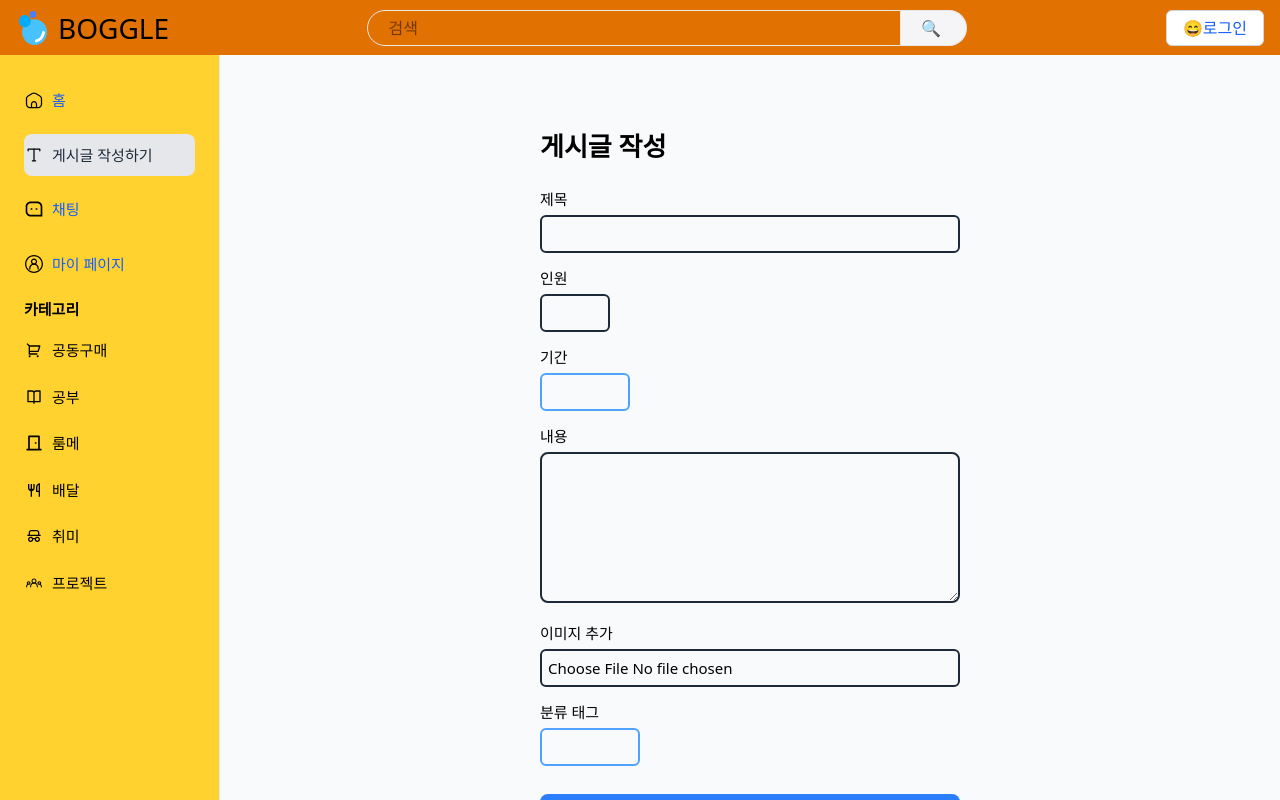
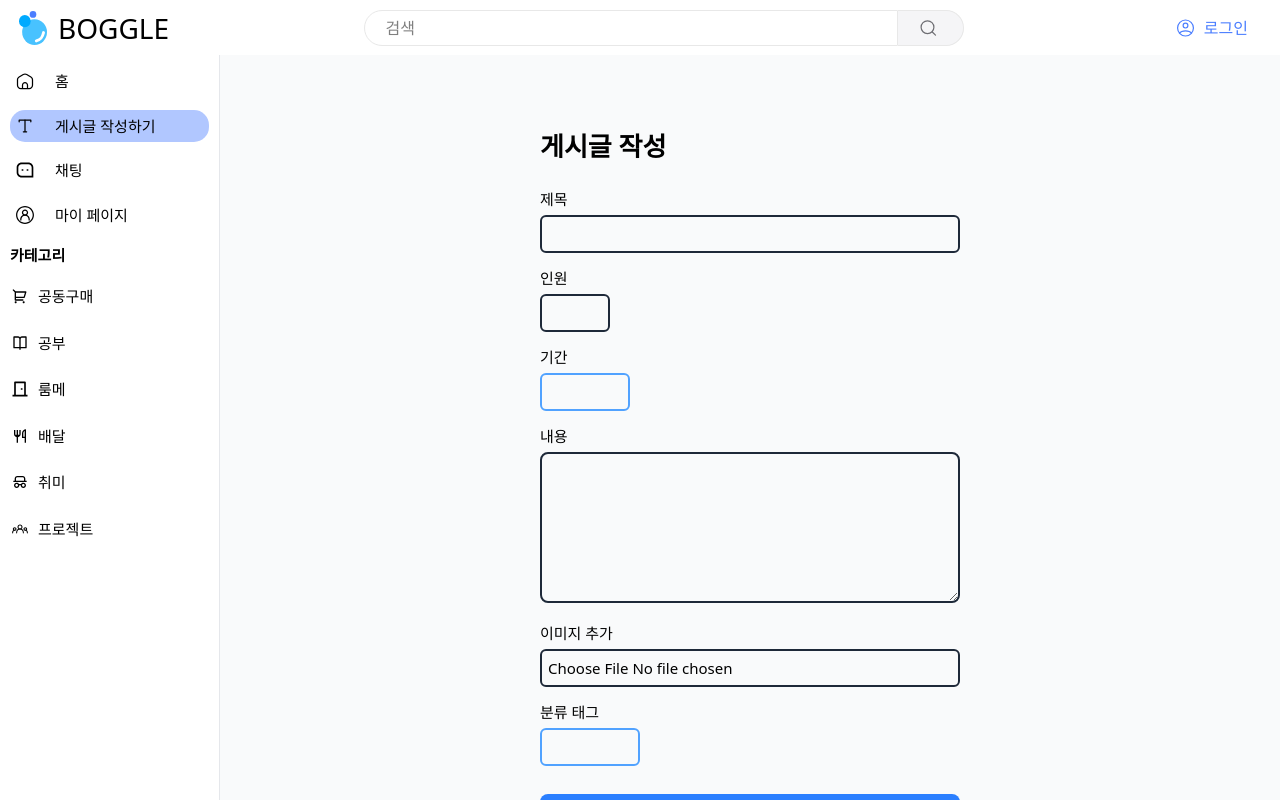
Before and after one commit to gsainfoteam/boggle-fe, a React (Vite) app: page /write in a window 1280 px wide. Built offline with nearby package versions, Linux system fonts and the light colour scheme.

Commit message:
add icons in header

```diff
--- a/src/component/Header.jsx
+++ b/src/component/Header.jsx
@@ -8,7 +8,6 @@ export default function Header() {
       className="
         w-full
         h-[55px]
-        bg-amber-600
         justify-between
         items-center
         py-[8px]
@@ -98,7 +97,16 @@ export default function Header() {
             bg-[#F5F5F7]
           "
         >
-          🔍
+          <img
+            src="/icons/search.svg"
+            alt="search"
+            className="
+            h-[20px]
+            w-[20px]
+            object-contain
+            block
+          "
+          />
         </button>
       </div>
 
@@ -114,17 +122,25 @@ export default function Header() {
           px-4
           py-2
           rounded-md
-          border
-          border-gray-300
           bg-white
           cursor-pointer
-          text-blue-600
+          text-[#4B7EFF]
           flex
           items-center
           whitespace-nowrap
         "
       >
-        😄로그인
+        <img
+          src="/icons/login-profile.svg"
+          alt="login profile"
+          className="
+            h-[20px]
+            w-[20px]
+            object-contain
+            block
+          "
+        />
+        로그인
       </button>
     </header>
   );
--- a/src/component/Sidebar.jsx
+++ b/src/component/Sidebar.jsx
@@ -28,8 +28,8 @@ export default function Sidebar() {
   return (
     <nav
       className="
-      p-6
-      bg-amber-300
+      p-[10px]
+      gap-[10px]
       h-full
     "
     >
@@ -42,12 +42,12 @@ export default function Sidebar() {
           className={`
             flex
             items-center
-            gap-2
+            gap-[20px]
             w-full
-            py-2.5
+            p-[5px]
             border-none
-            rounded-lg
-            ${currentPath === item.to ? "bg-gray-200 text-gray-800" : "bg-transparent text-blue-600"}
+            rounded-[15px]
+            ${currentPath === item.to ? "bg-[#B1C7FF] text-black" : "bg-transparent"}
             font-medium
             text-[15px]
             mb-3
```
Also changed, not shown: public/icons/login-profile.svg (added), public/icons/search.svg (added).
